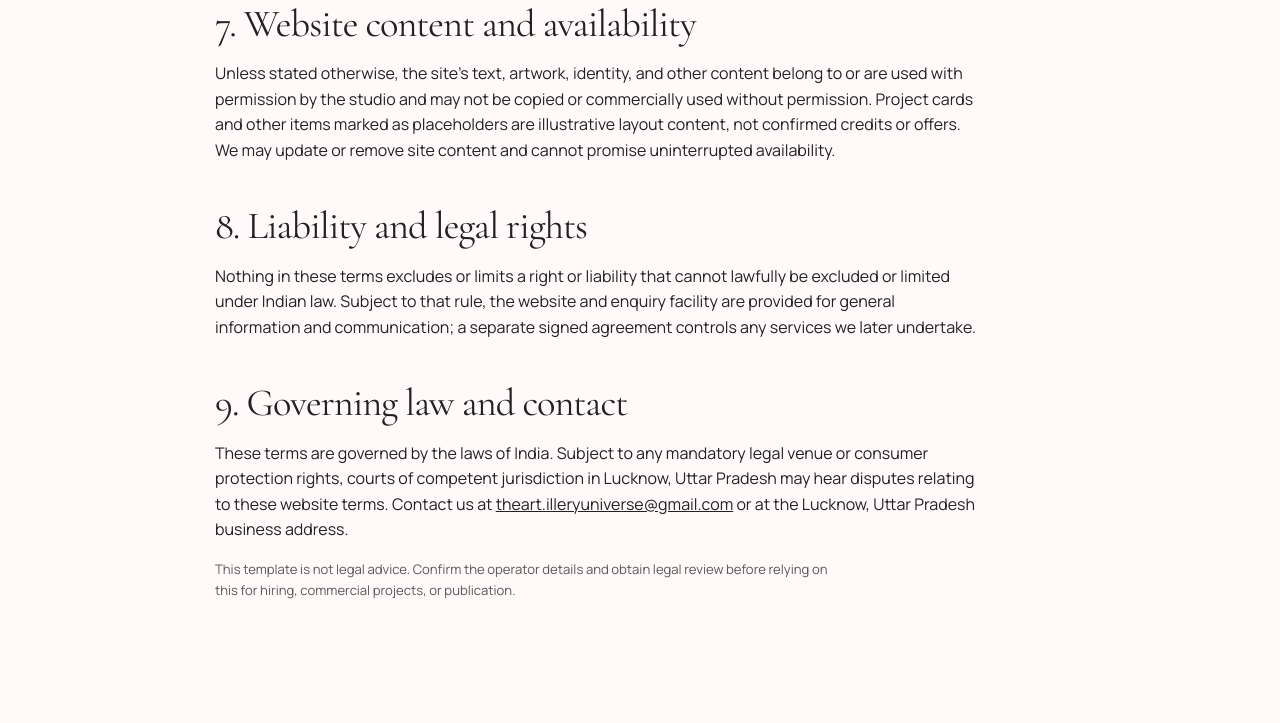
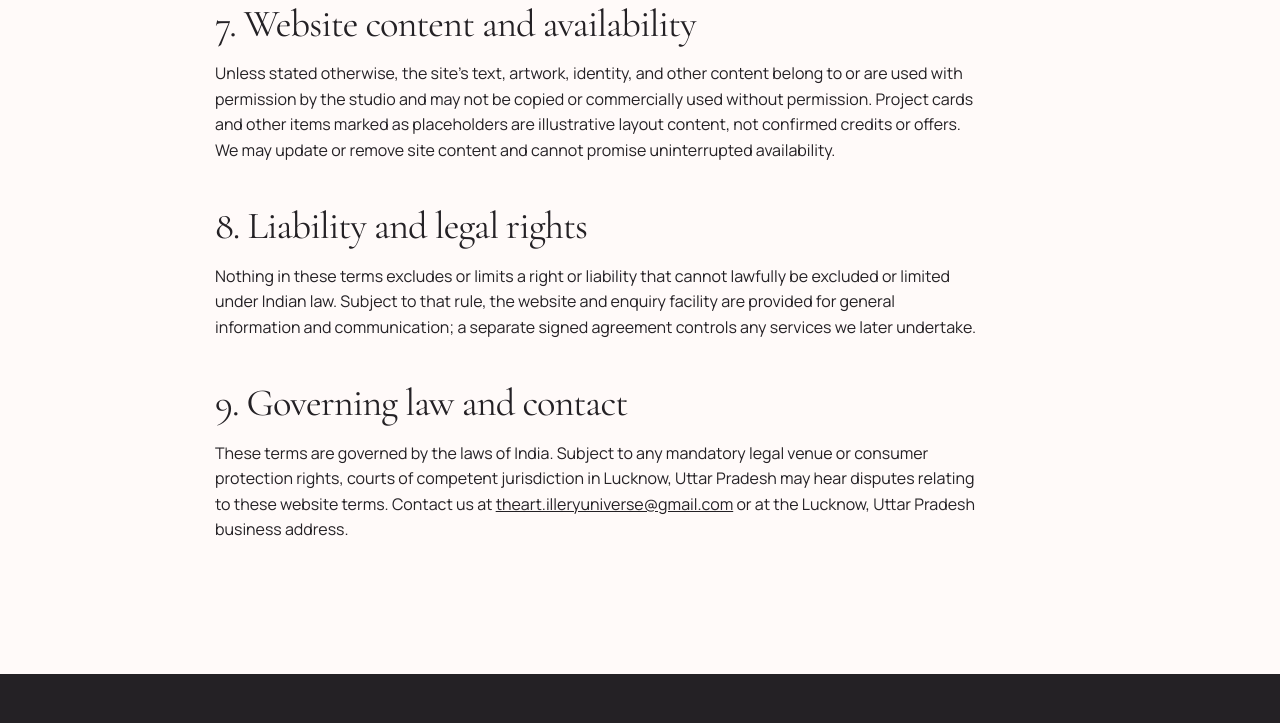
Before and after one commit to Adityak102006/triniverse_studios, a plain HTML site: page terms/index.html in a window 1280 px wide. Shown: the part 2298-3021 px from the top of the page. Drawn offline with Linux system fonts and the light colour scheme.

Commit message:
Revise operator details and remove legal notice
Updated operator details from 'Suryansh Srivastava' to 'The Board Of Directors'. Removed legal advice notice.

```diff
--- a/terms/index.html
+++ b/terms/index.html
@@ -76,7 +76,7 @@
           <h2>1. Who these terms are with</h2>
           <p>
             “Triniverse Studios”, “we”, or “us” means
-            <strong>Suryansh Srivastava</strong>, operator of Triniverse
+            <strong>The Board Of Directors</strong>, operators of Triniverse
             Studios, based in Lucknow, Uttar Pradesh, India. These website terms
             apply when you use our contact form or send us a work or project
             enquiry. The <a href="../privacy/">Privacy Notice</a> explains how
@@ -175,11 +175,6 @@
             >
             or at the Lucknow, Uttar Pradesh business address.
           </p>
-          <p class="notice">
-            This template is not legal advice. Confirm the operator details and
-            obtain legal review before relying on this for hiring, commercial
-            projects, or publication.
-          </p>
         </div>
       </section>
     </main>
```
